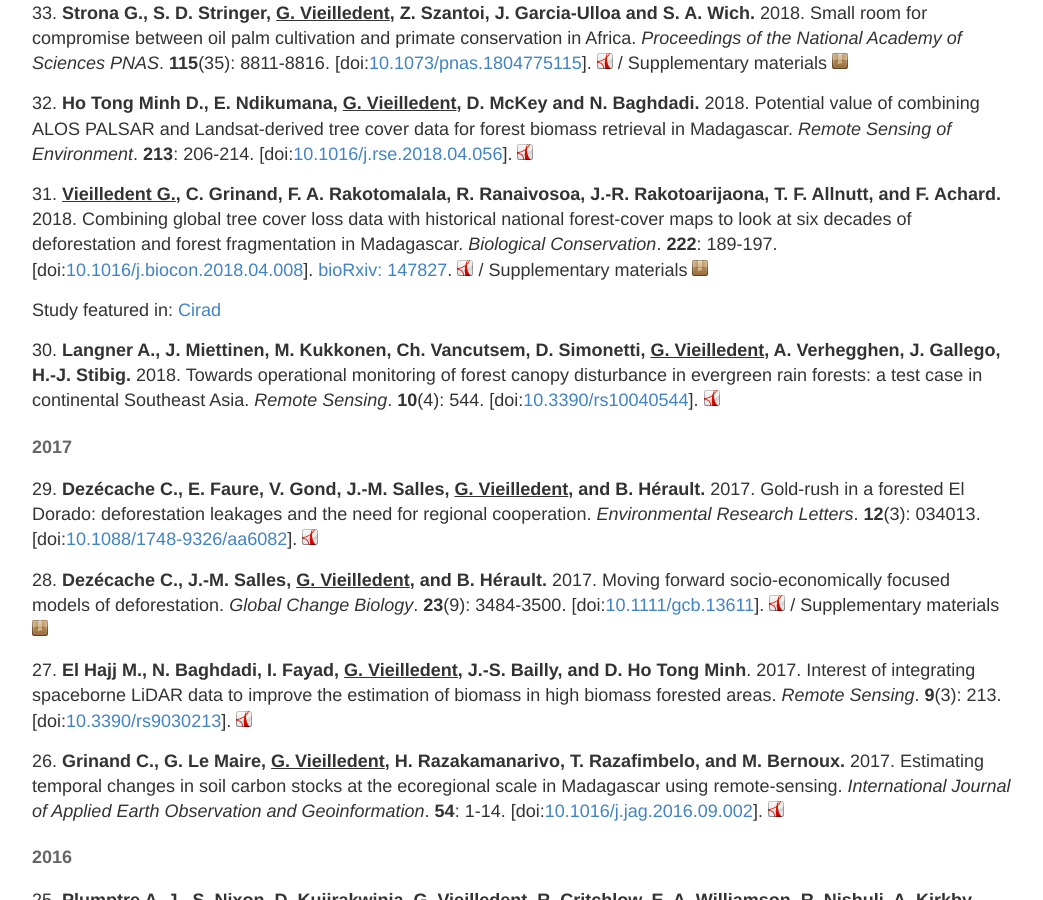
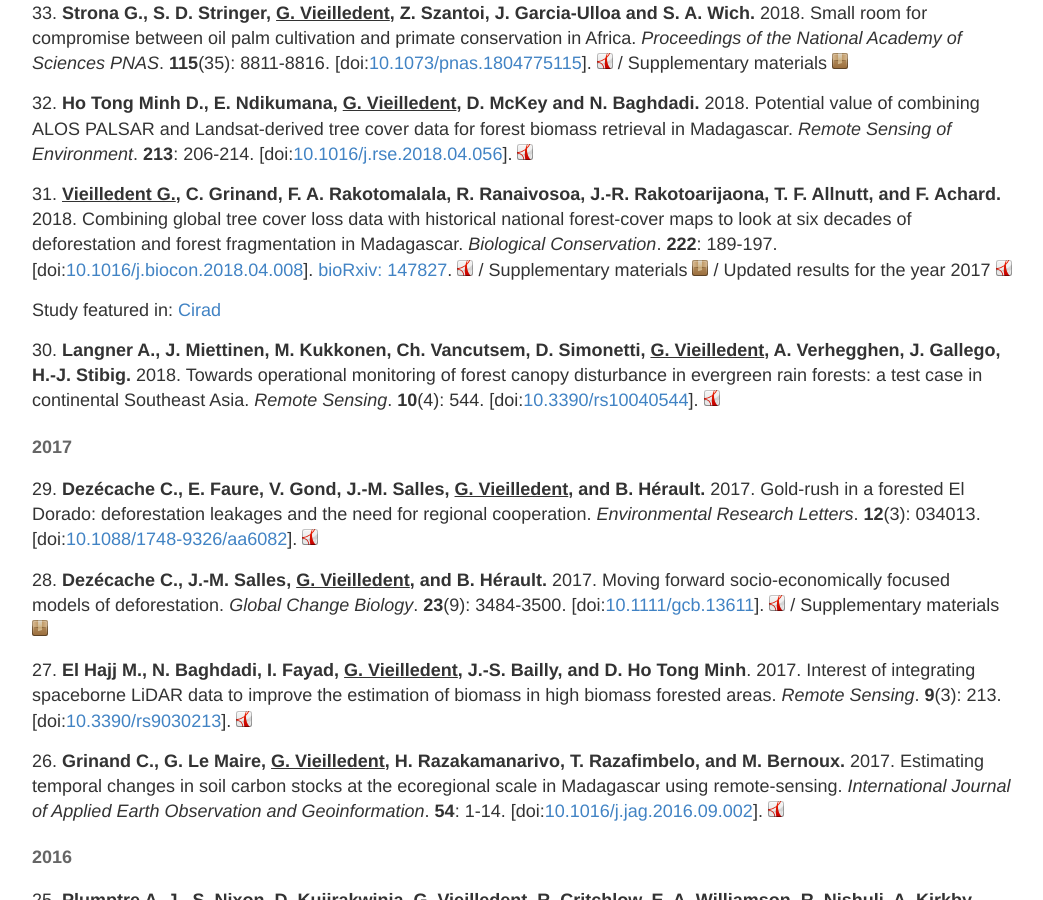
Before and after one commit to ghislainv/ghislainv.github.io, a Jekyll site: the page built from publications.md, in a window 1280 px wide and 900 px high, scrolled down 1005 px. Shown: the whole window, without its empty margins (118-1161 px from the left). Built offline with Jekyll 4.4.1, drawn with Linux system fonts in a browser that asks for light colours; comment, search, counter and statistics services are not loaded.

Commit message:
Add updated-2017.pdf

```diff
--- a/publications.md
+++ b/publications.md
@@ -51,6 +51,8 @@ Supplementary materials [![supplements](/images/logos/logo-zip.png "supplements"
 [![manuscript in pdf](/images/logos/logo-pdf.png "manuscript in pdf")](/publications/Vieilledent2018-BiologicalConservation.pdf)
 /
 Supplementary materials [![supplements](/images/logos/logo-zip.png "supplements")](/publications/Vieilledent2018-BiologicalConservation-SM.pdf)
+/
+Updated results for the year 2017 [![manuscript in pdf](/images/logos/logo-pdf.png "manuscript in pdf")](/publications/Vieilledent2018-BiologicalConservation-update-2017.pdf)
 <div data-badge-popover="right" data-badge-type="4" data-doi="https://doi.org/10.1016/j.biocon.2018.04.008" class="altmetric-embed"></div>
 
 Study featured in:
```
Also changed, not shown: 1 other file.
